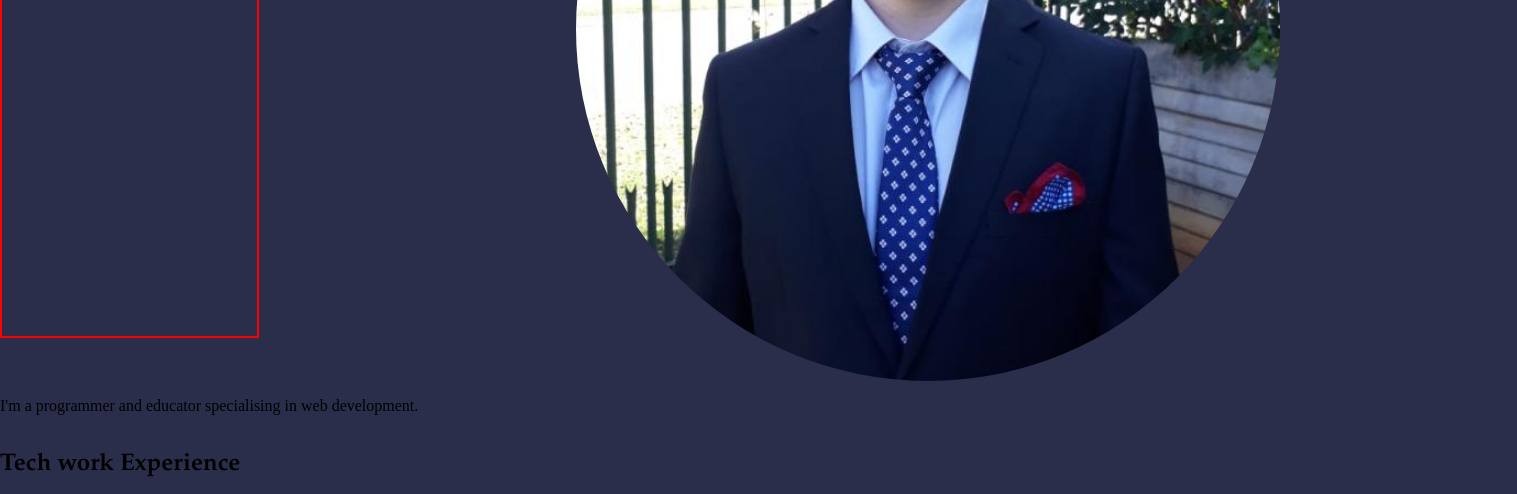
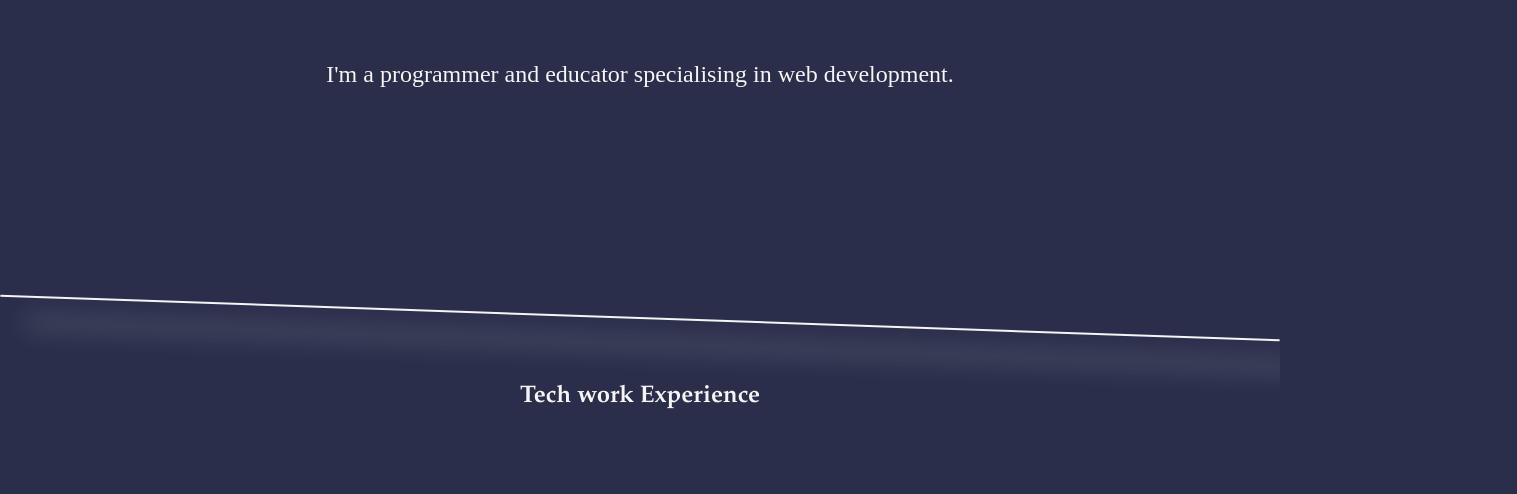
Before and after one commit to Waldo-Strydom/Portfolio, a plain HTML site: page index.html in a window 1280 px wide. Shown: the part 323-817 px from the top of the page, 1517 px wide, since content can reach past the window. Drawn offline with Linux system fonts and the light colour scheme; a web font is replaced by a local one.

Commit message:
styling added

```diff
--- a/index.html
+++ b/index.html
@@ -28,17 +28,19 @@
             <p id="bioText">I'm a programmer and educator specialising in web development.</p>
 
         </div>
-        <div id="techWorkDiv">
-            <h2>Tech work Experience</h2>
+        <div class="upLine"></div>
+         <div id="techWorkDiv">
+            <h2 id="techH" class="divHead">Tech work Experience</h2>
         <div class="contentDiv">
                 <img id="cyfLogo" class="smallLogo" src="./Assets/cyf_brand.png" alt="CYF Logo">
-                <p class="contentPara">Since 2023, I have been teaching web development at Code Your Future a nonprofit organisation, equipping disadvantaged communities with tech skills. </p>
+                <p id="cyfText" class="contentPara">Since 2023, I have been teaching web development at Code Your Future a nonprofit organisation, equipping disadvantaged communities with tech skills. </p>
         </div>
         <div class="contentDiv">
                 <p class="contentPara">In 2023 I won the Varsity College (Pretoria campus)Robotics Challenge. I served as the lead-programmer for my team and I worked with the BBC Micro-Bit 2.</p>
                 <img id="robotImg" class="smallLogo" src="./Assets/Robot.png" alt="picture of robot">
         </div>
         </div>
+        <!--
         <div id="technologiesDiv">
             <h2>Technologies</h2>
             <div id="techImgesDiv">
@@ -91,7 +93,7 @@
 
         <div id="contactDiv">
 
-        </div>
+        </div> -->
 
 
     </body>
--- a/style.css
+++ b/style.css
@@ -17,8 +17,10 @@ html, body{
     padding: 0%;
     height: 100%;
 
+
     background-color: var(--dark);
     font-family: Garamond;
+    overflow-x: hidden;
 }
 
 .navBtn{
@@ -30,29 +32,96 @@ html, body{
 }
 
 #bioDiv{
-    display: flex;
-    flex-direction: row;
-    justify-content: space-between;
-    flex-wrap: wrap;
+display: grid;
+grid-template-columns: repeat(3,1fr);
+grid-template-rows: repeat(2,1fr);
+
+
+}
+
+.upLine{
+border-bottom: 0.2vw solid var(--white);
+transform: rotate(2deg);
+box-shadow: 2vw 2vw 2vw var(--white);
 }
 
 h1{
-font-size: 4rem;
+font-size: 2rem;
 color: var(--red);
 text-align: center;
-border: 2px solid red;
-width: min-content;
-flex-basis: 10vw;
+
+
+grid-column: 1/3;
+grid-row: 1/1;
 }
 
 #profilePic{
-    width: 55vw;
-    height: 55vw;
-    border-radius: 35vw;
-    justify-self: flex-end;
-    /* display: none; */
+    width: 25vw;
+    height: 25vw;
+    border-radius: 15vw;
+    justify-self: center;
+    align-self: center;
+
+    grid-column: 3/3;
+    grid-row: 1/1;
 }
 
 #bioText{
-    /* display: none; */
+    font-size: 1.5rem;
+    color: var(--white);
+    margin: 5vw;
+    text-align: center;
+    grid-column: 1/4;
+    grid-row: 2/2;
 }
+
+#techWorkDiv{
+display: grid;
+grid-template-columns: repeat(3,1fr);
+grid-template-rows: repeat(3,auto);
+}
+
+.divHead{
+    font-size: 1.5rem;
+    color: var(--white);
+    margin: 5vw;
+    text-align: center;
+    font-family: "Garamond";
+
+        grid-column: 1/4;
+    grid-row: 1/1;
+
+}
+
+
+.smallLogo{
+    width: 25vw;
+    height: 25vw;
+    /* border-radius: 15vw; */
+    justify-self: center;
+    align-self: center;
+}
+
+.contentDiv{
+    grid-column: 1/4;
+    display: flex;
+    margin: 2vw 5vw;
+
+}
+
+#cyfLogo{
+    grid-column: 1/1;
+    grid-row: 2/2;
+}
+
+.contentPara{
+    font-size: 1.2rem;
+    color: var(--white);
+    margin: 1vw;
+    text-align: center;
+    font-family: "Garamond";
+}
+
+#cyfText{
+
+}
```
